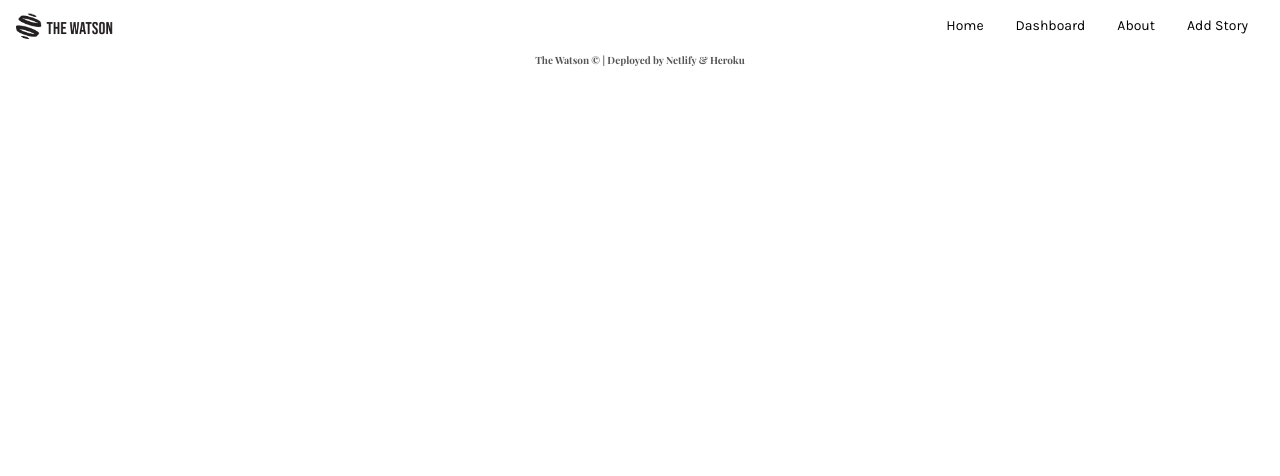
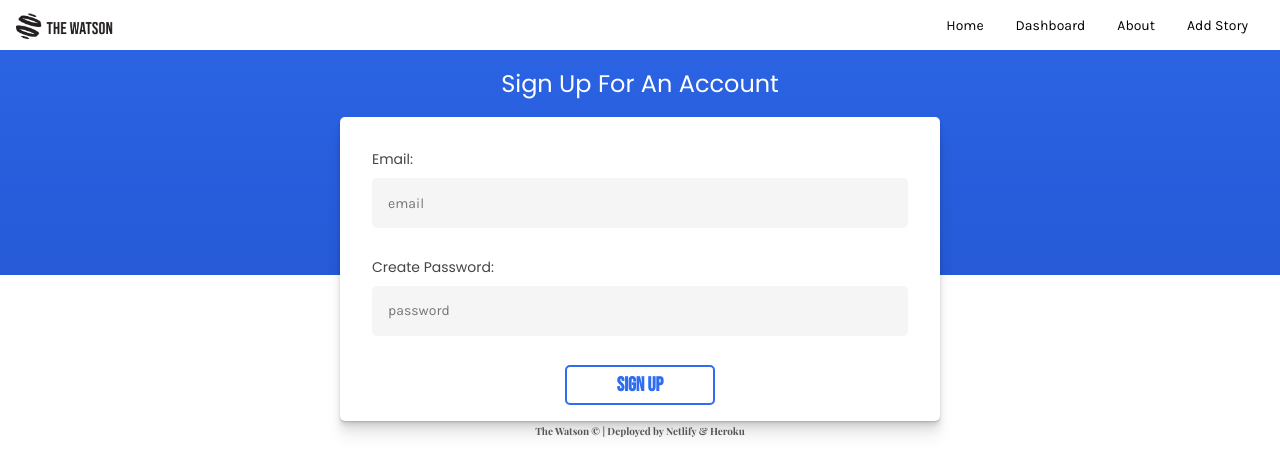
Before and after one commit to watson-project/watson-frontend, a React (Create React App) app: page /register in a window 1280 px wide. Shown: the top 476 px of the page. Built offline with nearby package versions, Linux system fonts and the light colour scheme.

Commit message:
Create SignUp Page

```diff
--- a/src/components/Register/Register.js
+++ b/src/components/Register/Register.js
@@ -1,11 +1,48 @@
-import React from 'react';
+import styles from './Register.module.css';
+import React, { useState } from 'react';
+import axios from 'axios';
 
 function Register(props) {
-    return (
-        <div>
+	const [createUser, setCreateUser] = useState({});
 
-        </div>
-    );
+	async function signUp() {
+		axios
+			.post(`https://watson-project.herokuapp.com/api/signup`, createUser)
+			.then((res) => {
+				console.log(res.data);
+			})
+			.catch(console.log);
+
+		setCreateUser();
+	}
+
+	return (
+		<div className={styles.addContainer}>
+			<div className={styles.bgContainer}></div>
+			<h3>Sign Up For An Account</h3>
+			<div className={styles.textContainer}>
+				<form className={styles.form} onSubmit={signUp}>
+					<label htmlFor='email'>Email:</label>
+					<input
+						type='text'
+						value={createUser.email}
+						placeholder='email'
+						required
+					/>
+					<label htmlFor='password'>Create Password:</label>
+					<input
+						type='text'
+						value={createUser.password}
+						placeholder='password'
+						required
+					/>
+					<button className={styles.loginBtn} type='submit'>
+						<h4>sign up</h4>
+					</button>
+				</form>
+			</div>
+		</div>
+	);
 }
 
 export default Register;
--- a/src/components/Register/Register.module.css
+++ b/src/components/Register/Register.module.css
@@ -0,0 +1,147 @@
+/* Main Container */
+.addContainer {
+  height: 100%;
+  display: flex;
+  flex-direction: column;
+  justify-content: center;
+  align-items: center;
+  margin: 0 1rem;
+}
+/* Background Container */
+.bgContainer {
+  height: 50vh;
+  width: 100vw;
+  clip-path: circle(100% at 50% 0);
+  background: linear-gradient(180deg, rgba(47, 109, 241, 100%), #265ad7);
+  height: 60vh;
+  background-size: cover;
+  background-repeat: no-repeat;
+  position: absolute;
+  margin-top: -50vh;
+  z-index: -1;
+  margin-bottom: auto;
+}
+/* Text Box Container */
+.textContainer {
+  display: flex;
+  flex-direction: column;
+  justify-content: center;
+  align-items: center;
+  background-color: white;
+  box-shadow: rgba(0, 0, 0, 0.07) 0px 1px 1px, rgba(0, 0, 0, 0.07) 0px 2px 2px,
+    rgba(0, 0, 0, 0.07) 0px 4px 4px, rgba(0, 0, 0, 0.07) 0px 8px 8px,
+    rgba(0, 0, 0, 0.07) 0px 16px 16px;
+  padding-top: 2rem;
+  border-radius: 5px;
+  width: 100%;
+  max-width: 600px;
+}
+/* "Add A New Article" Text */
+.addContainer h3 {
+  font-family: 'Poppins', sans-serif;
+  font-size: 24px;
+  margin: 1rem 0;
+  font-weight: 400;
+  color: white;
+  animation: fade 1s ease forwards;
+  opacity: 0;
+}
+/* Form */
+.form {
+  display: flex;
+  flex-direction: column;
+  width: 100%;
+  min-width: 200px;
+  padding: 0 2rem;
+  transition: all 0.2s ease;
+}
+/* Form Labels */
+.form label {
+  font-size: 14px;
+  font-weight: 400;
+  margin-bottom: 0.5rem;
+  font-family: 'Poppins', sans-serif;
+  color: #454545;
+}
+/* Form Inputs */
+.form input {
+  /* background-color: #e4e2d8; */
+  background-color: #f5f5f5;
+  border: none;
+  border-radius: 5px;
+  height: 50px;
+  width: 100%;
+  padding: 0 1rem;
+  margin-bottom: 1.8rem;
+  font-size: 14px;
+  font-family: 'Karla', sans-serif;
+}
+/* Form TextArea */
+.form textarea {
+  background-color: #f5f5f5;
+  border: none;
+  border-radius: 5px;
+  margin-bottom: 2rem;
+  overflow-y: scroll;
+  padding: 1rem 1rem;
+  font-size: 14px;
+  text-align: left;
+  width: 100%;
+  max-width: 535px;
+  max-height: 300px;
+  font-family: 'Karla', sans-serif;
+}
+/* "Add Post" Button */
+.form button {
+  color: #2e6cf1;
+  height: 40px;
+  width: 150px;
+  border-radius: 5px;
+  background-color: transparent;
+  border: 2px solid #2e6cf1;
+  margin: 0 auto;
+  margin-bottom: 1rem;
+  font-family: 'Bebas Neue', cursive;
+  font-weight: 200;
+  font-size: 20px;
+  cursor: pointer;
+  transition: all 0.2s ease;
+}
+/* Button Hover State */
+.form button:hover {
+  background-color: #2e6cf1;
+  font-family: 'Bebas Neue', cursive;
+  color: white;
+}
+/* Button Active State */
+.form button:active {
+  background-color: #265ed6;
+  font-family: 'Bebas Neue', cursive;
+  color: white;
+}
+.form .registerBtn {
+    color: rgb(115, 168, 218);
+    font-family: 'Bebas Neue', cursive;
+    padding-bottom: 2%;
+    display: flex;
+    justify-content: center;
+    margin-bottom: 5px;
+
+
+}
+@media (max-width: 600px) {
+  .form {
+    padding: 0 1rem;
+  }
+}
+
+@keyframes fade {
+  0% {
+    opacity: 0;
+    transform: translateY(8px);
+  }
+  100% {
+    opacity: 100%;
+    transform: translateY(0px);
+  }
+}
```
